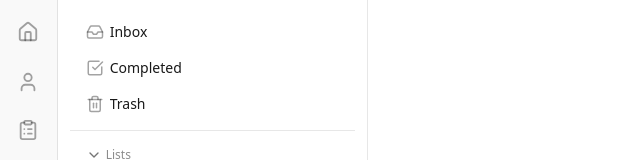
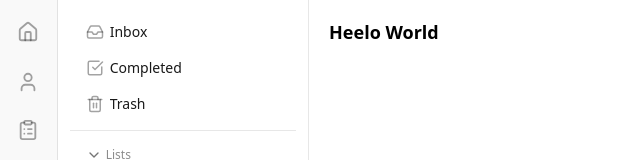
Before and after one commit to anishpawaskar/aimly-frontend, a React (Vite) app: page /projects/1/tasks in a window 1280 px wide. Shown: the top 160 px of the page, without its empty margins (0-640 px from the left). Built offline with nearby package versions, Linux system fonts and the light colour scheme.

Commit message:
feat: create tasks list component and add it in layout

```diff
--- /dev/null
+++ b/src/components/tasks/tasks-list-view.jsx
@@ -0,0 +1,11 @@
+export const TasksListView = () => {
+  return (
+    <div className="tasks-list-view-wrapper w-[65%] flex-auto py-3.5 px-5">
+      <div className="h-full flex flex-col gap-4">
+        <div className="tasks-list-view-header h-9 flex items-center">
+          <h3 className="text-lg font-semibold">Heelo World</h3>
+        </div>
+      </div>
+    </div>
+  );
+};
--- a/src/pages/tasks/layout.jsx
+++ b/src/pages/tasks/layout.jsx
@@ -1,4 +1,5 @@
 import { Sidenav } from "@/components/sidenav/sidenav";
+import { TasksListView } from "@/components/tasks/tasks-list-view";
 import { TasksSidenav } from "@/components/tasks/tasks-sidenav";
 
 const TasksLayout = () => {
@@ -7,7 +8,9 @@ const TasksLayout = () => {
       <Sidenav />
       <div className="list-view-wrapper w-full flex">
         <TasksSidenav />
-        <div className="tasks-view-wrapper"></div>
+        <div className="tasks-view-wrapper w-full overflow-hidden flex">
+          <TasksListView />
+        </div>
       </div>
     </div>
   );
```
